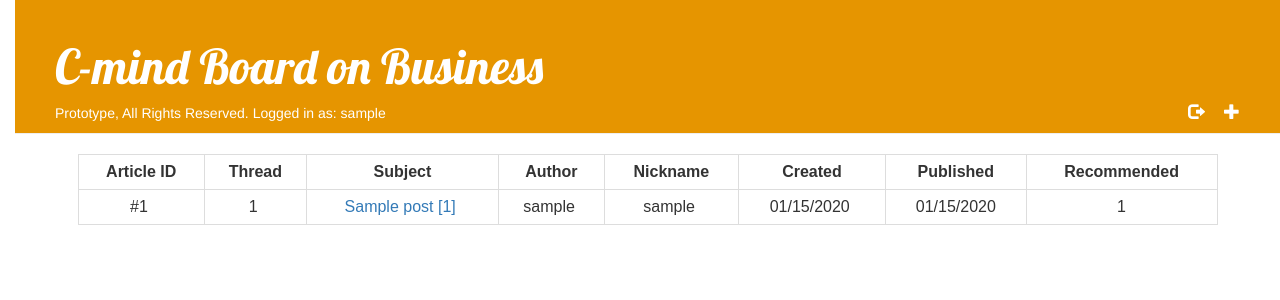
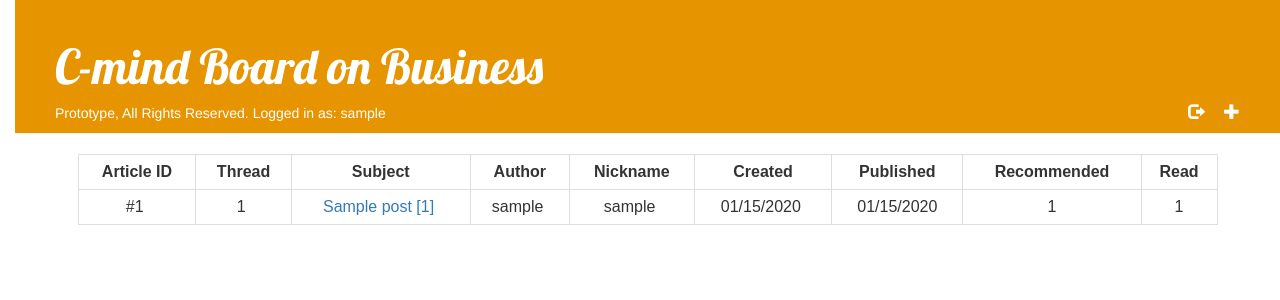
Before and after one commit to yjkim046/my-first-blog, a Django app: page / in a window 1280 px wide. Shown: the top 300 px of the page. Run offline with Django 3.2, Linux system fonts and the light colour scheme; a user stored in the database is signed in; tables that the repository leaves empty hold one stand-in row (values such as "Sample post"); some libraries are stand-ins or nearby versions.

Commit message:
Added Read

```diff
--- a/blog/models.py
+++ b/blog/models.py
@@ -15,6 +15,7 @@ class Post(models.Model):
     created_date = models.DateTimeField(default=timezone.now)
     published_date = models.DateTimeField(blank=True, null=True)
     num_recommendation = models.IntegerField(default=0)
+    num_read = models.IntegerField(default=0)
 
     def publish(self):
         self.published_date = timezone.now()
--- a/blog/templates/blog/board.html
+++ b/blog/templates/blog/board.html
@@ -23,6 +23,7 @@
         <th>Created
         <th>Published
         <th>Recommended
+        <th>Read
     </tr>
     {% for post in posts %}
         <tr>
@@ -34,6 +35,7 @@
         <td>{{ post.created_date|date:"m/d/Y"}}&nbsp</td>
         <td>{{ post.published_date|date:"m/d/Y"}}</td>
         <td>{{ post.num_recommendation }}
+        <td>{{ post.num_read }}
         </tr>
     {% endfor %}
     </table>
--- a/blog/templates/blog/post_detail.html
+++ b/blog/templates/blog/post_detail.html
@@ -15,6 +15,7 @@
                 {{ post.published_date|date:"M d,f a" }}
             </div>
         {% endif %}
+        <div class="date"> Read:{{ post.num_read }}&nbsp</div>
         <div class="date"> Rec:{{ post.num_recommendation }}&nbsp</div>
         {{ post.nickname }} wrote:
         <p class="content">{% autoescape off %}{{ post.text|linebreaksbr }}{% endautoescape %}</p>
--- a/blog/views.py
+++ b/blog/views.py
@@ -27,6 +27,8 @@ def post_detail(request, pk):
     nickname = Nickname.objects.get(nid=(request.user.id+3*post.thread_no)%max_nid+1).name
     if request.user.id>max_nid:
         nickname = nickname + str(request.user.id/max_nid+1)
+    post.num_read+=1
+    post.save()
     return render(request, 'blog/post_detail.html',{'post':post, 'nickname':nickname, 'user':request.user, 'form':CommentForm()})
 
 @login_required
```
Also changed, not shown: blog/migrations/0013_post_num_read.py (added).
